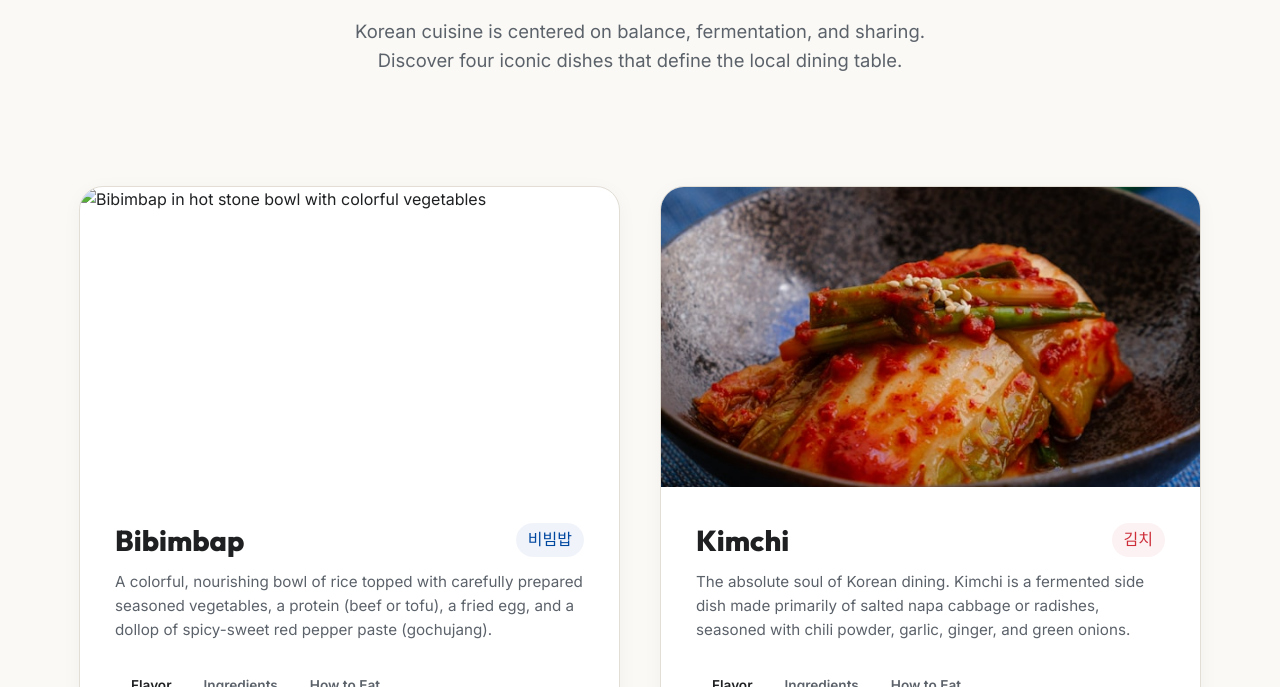
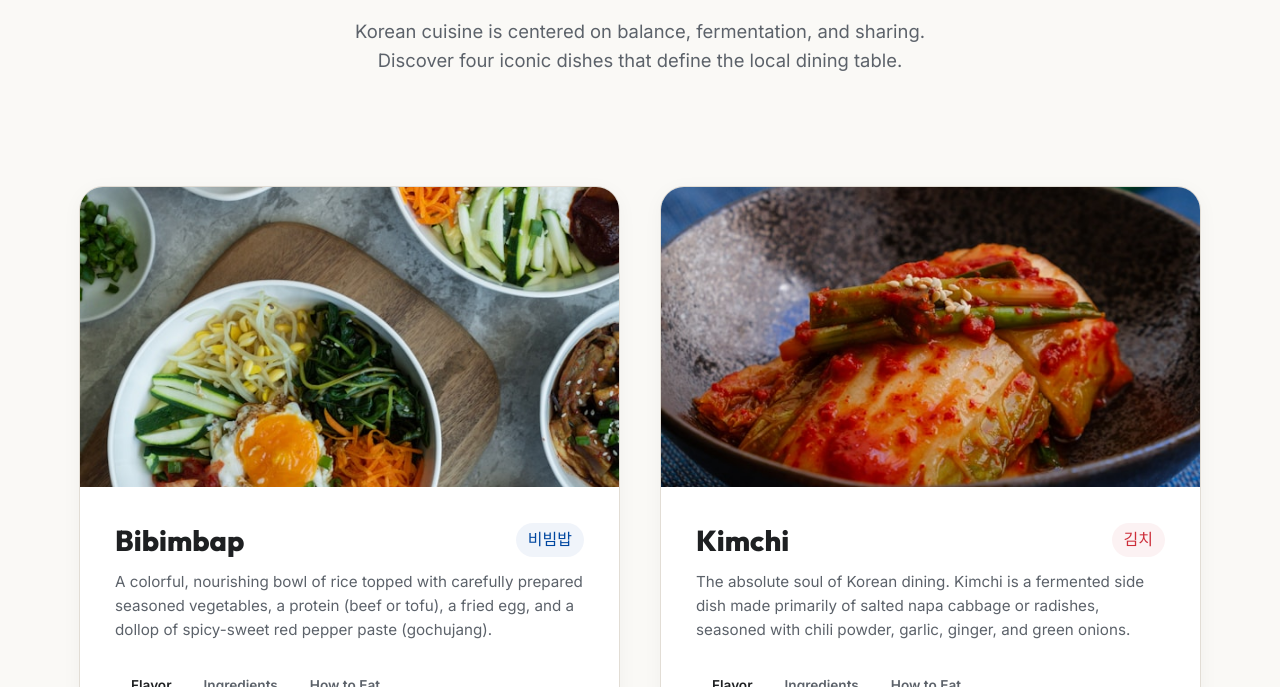
Before and after one commit to seomahaut/seomahaut.github.io, a plain HTML site: page food.html in a window 1280 px wide. Shown: the part 559-1246 px from the top of the page. Drawn offline with Linux system fonts and the light colour scheme; files whose address does not match are found by name.

Commit message:
Update food.html

```diff
--- a/food.html
+++ b/food.html
@@ -56,7 +56,7 @@
         <!-- Dish 1: Bibimbap -->
         <div class="food-card reveal">
           <div class="food-img-wrapper">
-            <img src="assets/images/bibimbap.jpg" alt="Bibimbap in hot stone bowl with colorful vegetables">
+            <img src="bibimbap.jpg" alt="Bibimbap in hot stone bowl with colorful vegetables">
           </div>
           <div class="food-body">
             <div class="food-title-row">
```
